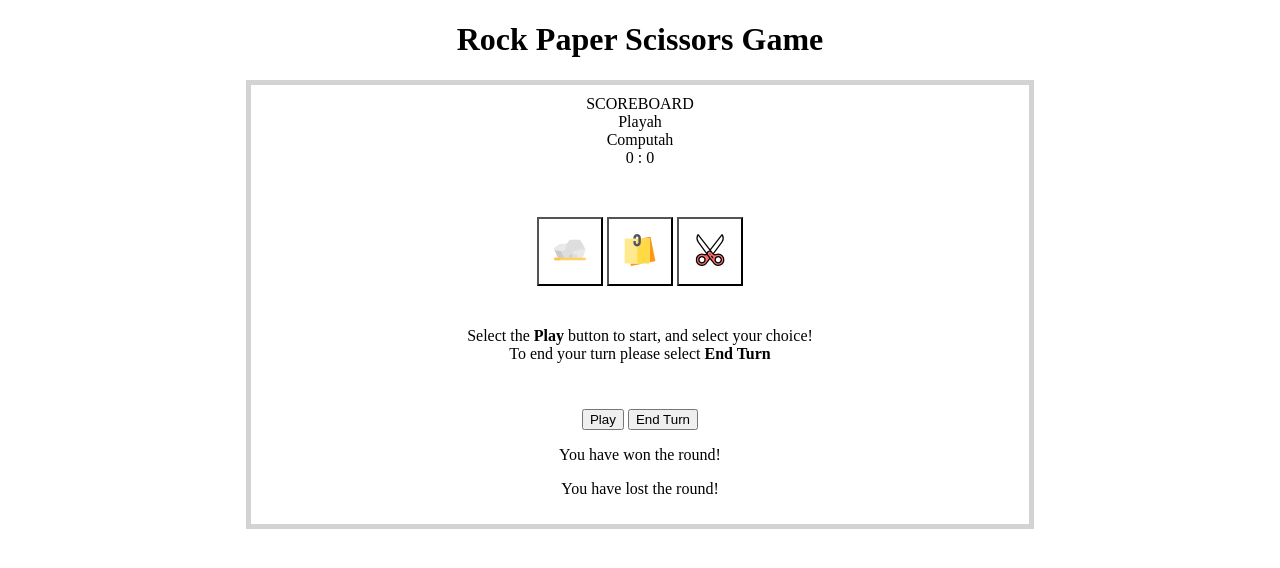
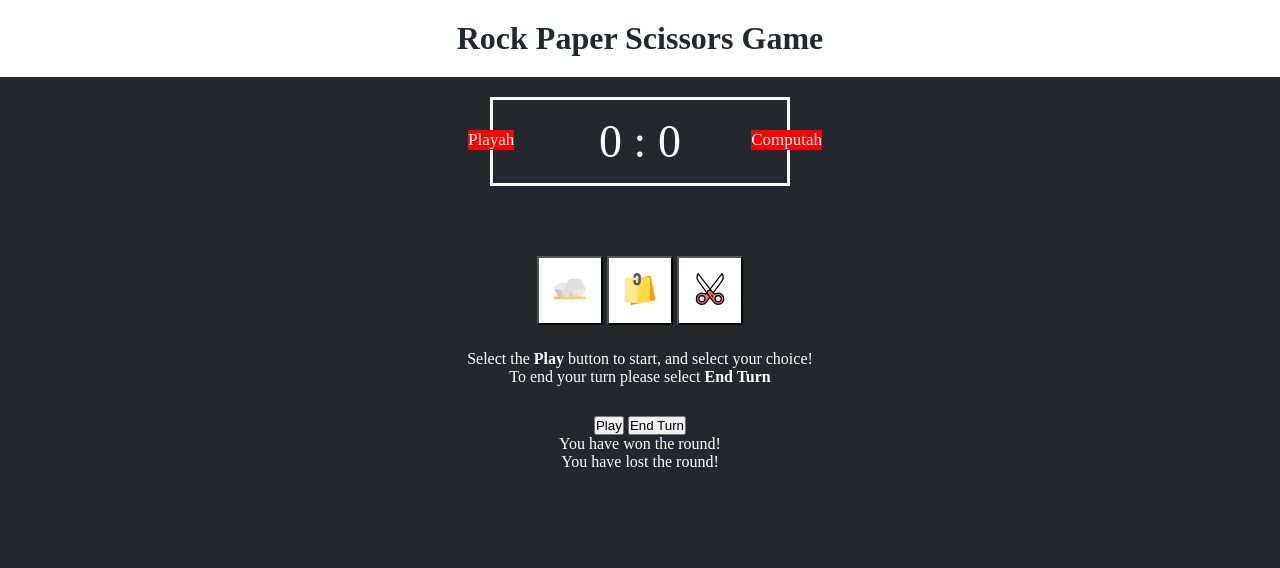
Before and after one commit to BobWauters/casino-royal, a plain HTML site: page index.html in a window 1280 px wide. Drawn offline with Linux system fonts and the light colour scheme.

Commit message:
Add styling to scoreboard

```diff
--- a/index.html
+++ b/index.html
@@ -6,12 +6,13 @@
     <title>Rock Paper Scissors Game</title>
 </head>
 <body>
-<h1> Rock Paper Scissors Game</h1>
+<header><h1> Rock Paper Scissors Game</h1> </header>
+
 
 <!--scoreboard -->
 <div class="score-container">
     <section>
-    SCOREBOARD <br>
+
         <div id="user-points" class="score-board"> Playah </div>
 
         <div id ="computer-points" class="score-board" > Computah </div>
@@ -19,7 +20,7 @@
         <span id="user-score">0 </span> : <span id="computer-score">0 </span>
 
 </section>
-
+</div>
 
 <!--three buttons to choose from -->
 <div class="game-buttons-container">
--- a/style.css
+++ b/style.css
@@ -1,11 +1,27 @@
-h1{
+*{
+    margin:0;
+    padding:0;
+    box-sizing: border-box;
     text-align: center;
 }
 
-body  {
+body{
+    background-color: #24272E;
+    color:white;
+}
+header {
+    width:100%;
+    background-color: white;
+    padding:20px;
+    color:#24272E;
+
+}
+h1{
     text-align: center;
 
 }
+
+
 .game-buttons-container{
     padding-bottom: 25px;
     width:100%;
@@ -21,9 +37,28 @@ body  {
 
 }
 .score-container{
-    margin: auto;
-    width: 60%;
-    border: 5px solid lightgrey;
-    padding: 10px;
+   border: 3px solid white;
+    width:300px;
+    margin:20px auto;
+    font-size:46px;
+    position:relative;
+    padding: 15px 20px;
+}
+.score-board {
+    font-size:17px;
+    text-align: center;
+    background: red;
 
 }
+#user-points{
+    position: absolute;
+    top:30px;
+    left: -25px;
+
+}
+#computer-points{
+    position: absolute;
+    top:30px;
+    right: -35px;
+
+}
```
